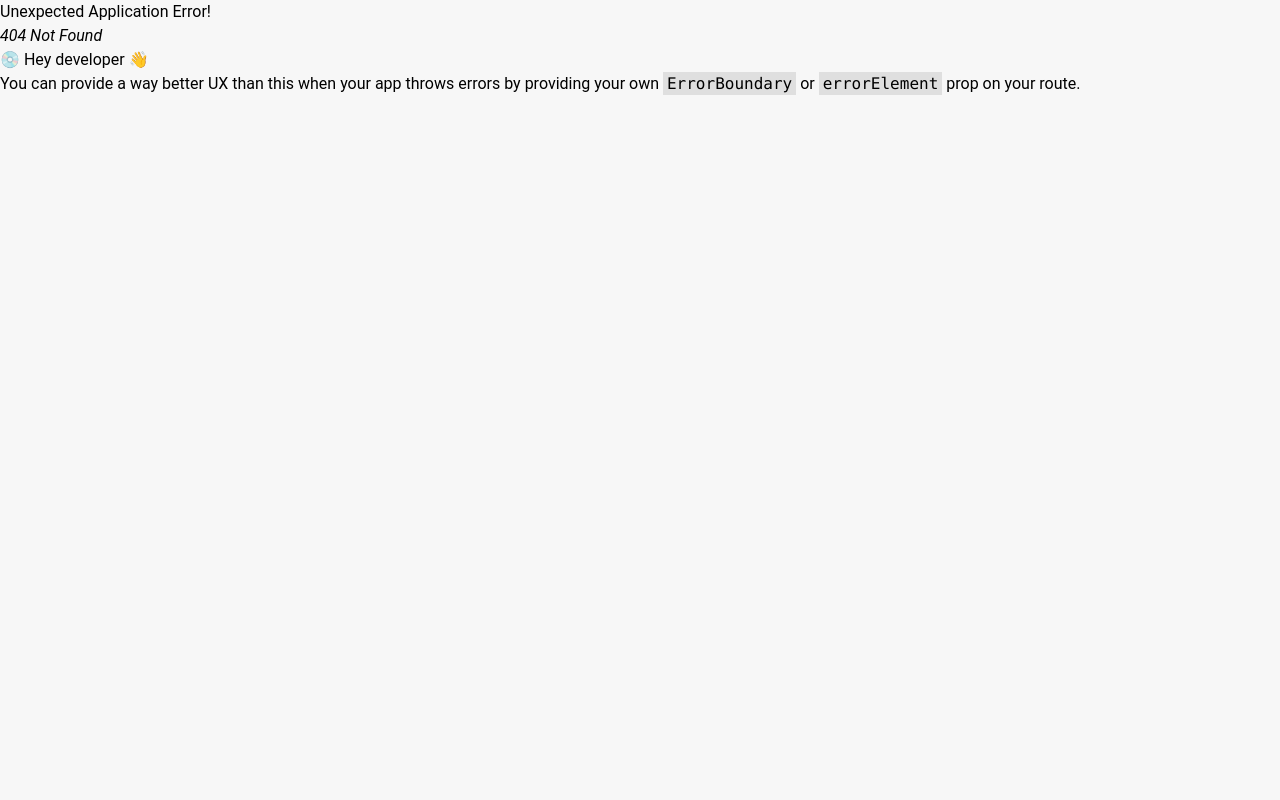
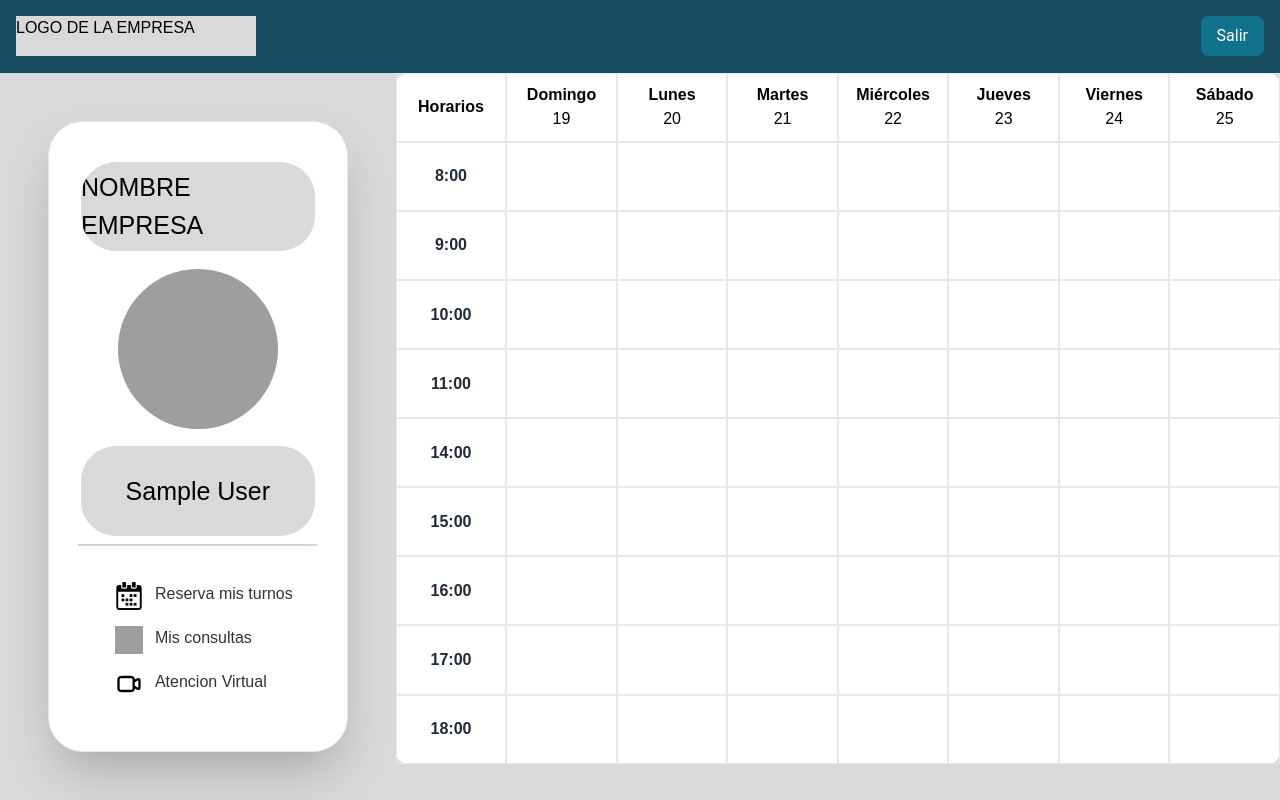
Before and after one commit to LasPepitas/Odontologica, a React (Vite) app in the folder client/: page /dashboard/horarios in a window 1280 px wide. Before the commit this address had no page. Built offline with nearby package versions, Linux system fonts and the light colour scheme; sample sign-in values are in the browser's storage; grey boxes are pictures that could not be loaded; a web font is replaced by a local one.

Commit message:
feat: Add DayWeek component for displaying a single day of the week

```diff
--- a/client/src/constants/index.js
+++ b/client/src/constants/index.js
@@ -4,3 +4,14 @@ export const navLinks = [
     { title: 'Services', path: '/services' },
     { title: 'Contact', path: '/contact' },
 ];
+export const hours = [
+    '8:00',
+    '9:00',
+    '10:00',
+    '11:00',
+    '14:00',
+    '15:00',
+    '16:00',
+    '17:00',
+    '18:00',
+];
--- a/client/src/index.css
+++ b/client/src/index.css
@@ -60,3 +60,7 @@ input {
 .input-form-auth-container ::placeholder {
     color: #a19f9f;
 }
+
+.times-schedule {
+    @apply text-gray-800 border border-gray-200 flex items-center justify-center font-bold;
+}
--- /dev/null
+++ b/client/src/pages/Dashboard/Horarios/DayWeek.jsx
@@ -0,0 +1,5 @@
+const DayWeek = () => {
+    return <div>DayWeek</div>;
+};
+
+export default DayWeek;
--- a/client/src/pages/Dashboard/Horarios/HorariosTable.jsx
+++ b/client/src/pages/Dashboard/Horarios/HorariosTable.jsx
@@ -1,29 +1,9 @@
-import { getDaysMonth } from '../../../utilities';
+import WeekCalendar from './WeekCalendar';
+
 const HorariosTable = () => {
     return (
-        <section>
-            <table>
-                <thead>
-                    <tr>
-                        <th>Domingo</th>
-                        <th>Lunes</th>
-                        <th>Martes</th>
-                        <th>Miércoles</th>
-                        <th>Jueves</th>
-                        <th>Viernes</th>
-                        <th>Sábado</th>
-                    </tr>
-                </thead>
-                <tbody>
-                    {getDaysMonth(1).map((week, index) => (
-                        <tr key={index}>
-                            {week.map((day, index) => (
-                                <td key={index}>{day.format('D')}</td>
-                            ))}
-                        </tr>
-                    ))}
-                </tbody>
-            </table>
+        <section className="h-full w-full">
+            <WeekCalendar />
         </section>
     );
 };
--- /dev/null
+++ b/client/src/pages/Dashboard/Horarios/WeekCalendar.jsx
@@ -0,0 +1,116 @@
+import { getNextSevenDays } from '../../../utilities';
+import { hours } from '../../../constants';
+import { getAppointmentsByDentist } from '../../../services/appointments';
+import { useEffect, useState } from 'react';
+const appointments = [
+    {
+        id: 4,
+        date: '2024-05-07',
+        start: '15:00',
+        end: '12:00',
+        description: 'Descripción de la cita 4',
+        user_name: 'Rene Ramirez',
+        treatment_name: 'Ortodoncia',
+    },
+    {
+        id: 5,
+        date: '2024-05-08',
+        start: '11:00',
+        end: '12:00',
+        description: 'Descripción de la cita 5',
+        user_name: 'Juan Perez',
+        treatment_name: 'Cirugía',
+    },
+    {
+        id: 6,
+        date: '2024-05-08',
+        start: '14:00',
+        end: '12:00',
+        description: 'Descripción de la cita 6',
+        user_name: 'Maria Lopez',
+        treatment_name: 'Ortodoncia',
+    },
+];
+
+const WeekCalendar = () => {
+    // const [appointments, setAppointments] = useState([]);
+    // const [loading, setLoading] = useState(false);
+    // useEffect(() => {
+    //     const fetchAppointments = async () => {
+    //         setLoading(true);
+    //         const appointments = await getAppointmentsByDentist(1);
+    //         setAppointments(appointments);
+    //         setLoading(false);
+    //     };
+    //     fetchAppointments();
+    // }, []);
+    return (
+        <div className="h-full w-full ">
+            <div className="grid grid-cols-8 h-[95%] bg-white rounded-xl">
+                <div className="grid grid-rows-10">
+                    <h4 className="font-bold justify-center flex items-center border border-gray-200">
+                        Horarios
+                    </h4>
+                    <span className="times-schedule"> 8:00 </span>
+                    <span className="times-schedule"> 9:00 </span>
+                    <span className="times-schedule"> 10:00 </span>
+                    <span className="times-schedule"> 11:00 </span>
+                    <span className="times-schedule"> 14:00 </span>
+                    <span className="times-schedule"> 15:00 </span>
+                    <span className="times-schedule"> 16:00 </span>
+                    <span className="times-schedule"> 17:00 </span>
+                    <span className="times-schedule"> 18:00 </span>
+                </div>
+                {getNextSevenDays().map((day) => (
+                    <div
+                        key={day.format('YYYY-MM-DD')}
+                        className="grid grid-rows-10"
+                    >
+                        <div className="flex flex-col items-center justify-center py-2 border border-gray-200">
+                            <span className="capitalize font-bold">
+                                {day.format('dddd')}
+                            </span>
+                            <span>{day.format('DD')}</span>
+                        </div>
+                        {hours.map((hour, index) => {
+                            return (
+                                <div
+                                    key={index}
+                                    className="border border-gray-200"
+                                >
+                                    {appointments.map((appointment) => {
+                                        if (
+                                            day.format('YYYY-MM-DD') ===
+                                                appointment.date &&
+                                            hour === appointment.start
+                                        ) {
+                                            return (
+                                                <div
+                                                    key={appointment.id}
+                                                    className="bg-blue-500 text-white p-2 h-full w-full rounded-md"
+                                                >
+                                                    <p className="text-sm font-bold">
+                                                        {appointment.user_name}
+                                                    </p>
+                                                    <p className="text-xs">
+                                                        {
+                                                            appointment.treatment_name
+                                                        }
+                                                    </p>
+                                                </div>
+                                            );
+                                        } else {
+                                            return null;
+                                        }
+                                    })}
+                                </div>
+                            );
+                        })}
+                    </div>
+                ))}
+            </div>
+        </div>
+    );
+};
+
+export default WeekCalendar;
--- a/client/src/routes/AdminRoutes.jsx
+++ b/client/src/routes/AdminRoutes.jsx
@@ -1,7 +1,7 @@
 import { Outlet } from 'react-router-dom';
 export const AdminRoutes = () => {
     return (
-        <div>
+        <div className="h-full w-full">
             <Outlet />
         </div>
     );
--- /dev/null
+++ b/client/src/services/appointments.js
@@ -0,0 +1,10 @@
+import api from './config';
+
+export const getAppointmentsByDentist = async (dentistId) => {
+    try {
+        const response = await api.get(`/appointments/${dentistId}`);
+        return response.data;
+    } catch (error) {
+        console.error(error);
+    }
+};
--- a/client/src/utilities/index.js
+++ b/client/src/utilities/index.js
@@ -1,22 +1,24 @@
 import dayjs from 'dayjs';
+import weekOfYear from 'dayjs/plugin/weekOfYear';
 import { es } from 'dayjs/locale/es';
 
 dayjs.locale('es');
 
-export function getDaysMonth(month = dayjs().month()) {
-    // Redondea el mes al valor entero más cercano
-    month = Math.floor(month);
+export const getNextSevenDays = () => {
+    const days = new Array(7).fill(null).map((_, index) => {
+        return dayjs().add(index, 'day');
+    });
+    return days;
+};
+
+export const getDaysForWeek = (week = dayjs().week()) => {
+    dayjs.extend(weekOfYear);
     const currentYear = dayjs().year();
-    const firstDay = dayjs(new Date(currentYear, month, 1)).day();
-    let currentMonth = 0 - firstDay;
-
     const daysMatrix = new Array(5).fill([]).map(() => {
         return new Array(7).fill(null).map(() => {
-            currentMonth++;
-            // Crea un objeto dayjs para representar cada día del mes
-            return dayjs(new Date(currentYear, month, currentMonth));
+            return dayjs().week(week).year(currentYear);
         });
     });
 
     return daysMatrix;
-}
+};
```
Also changed, not shown: client/src/routes/index.routes.jsx (+18 -1 lines), client/src/services/dates.js (deleted).
